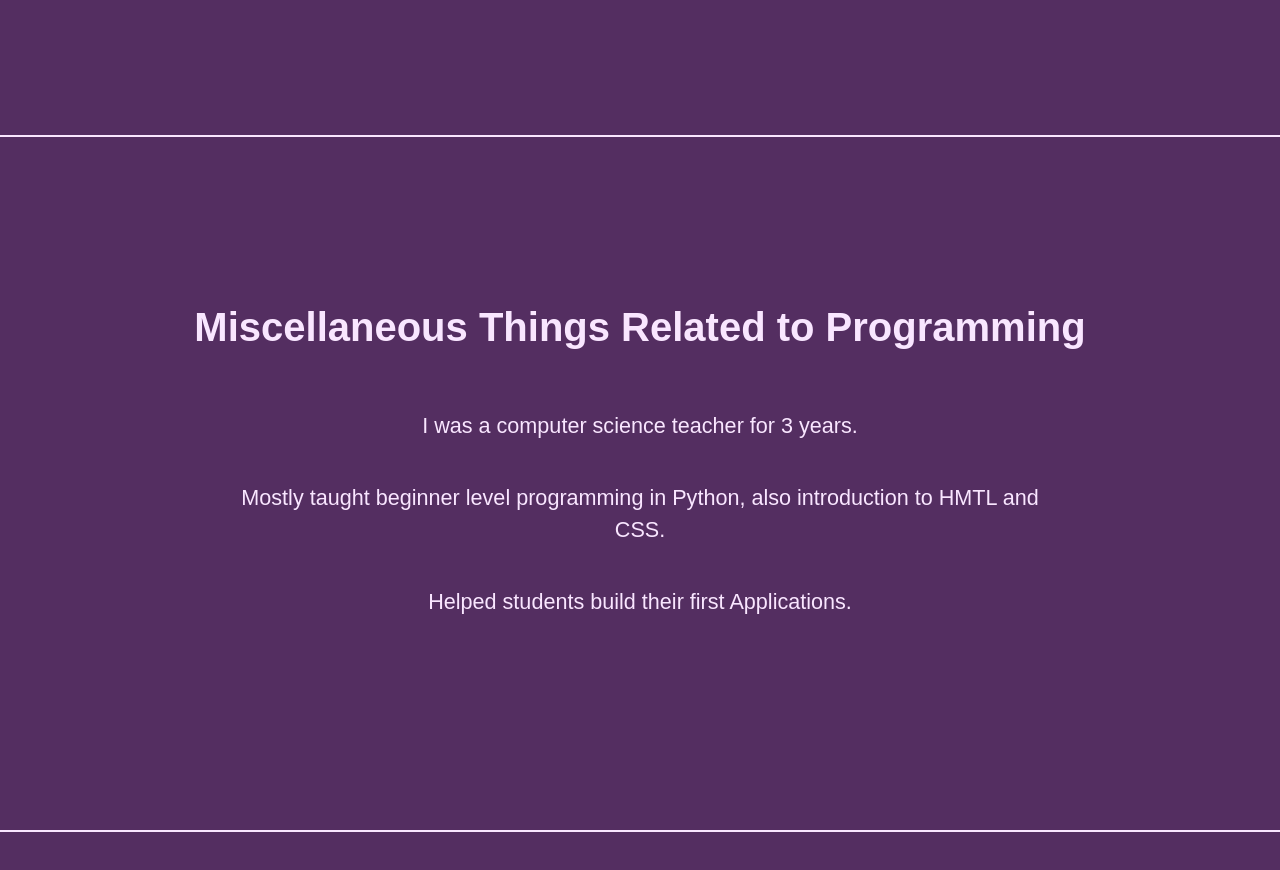
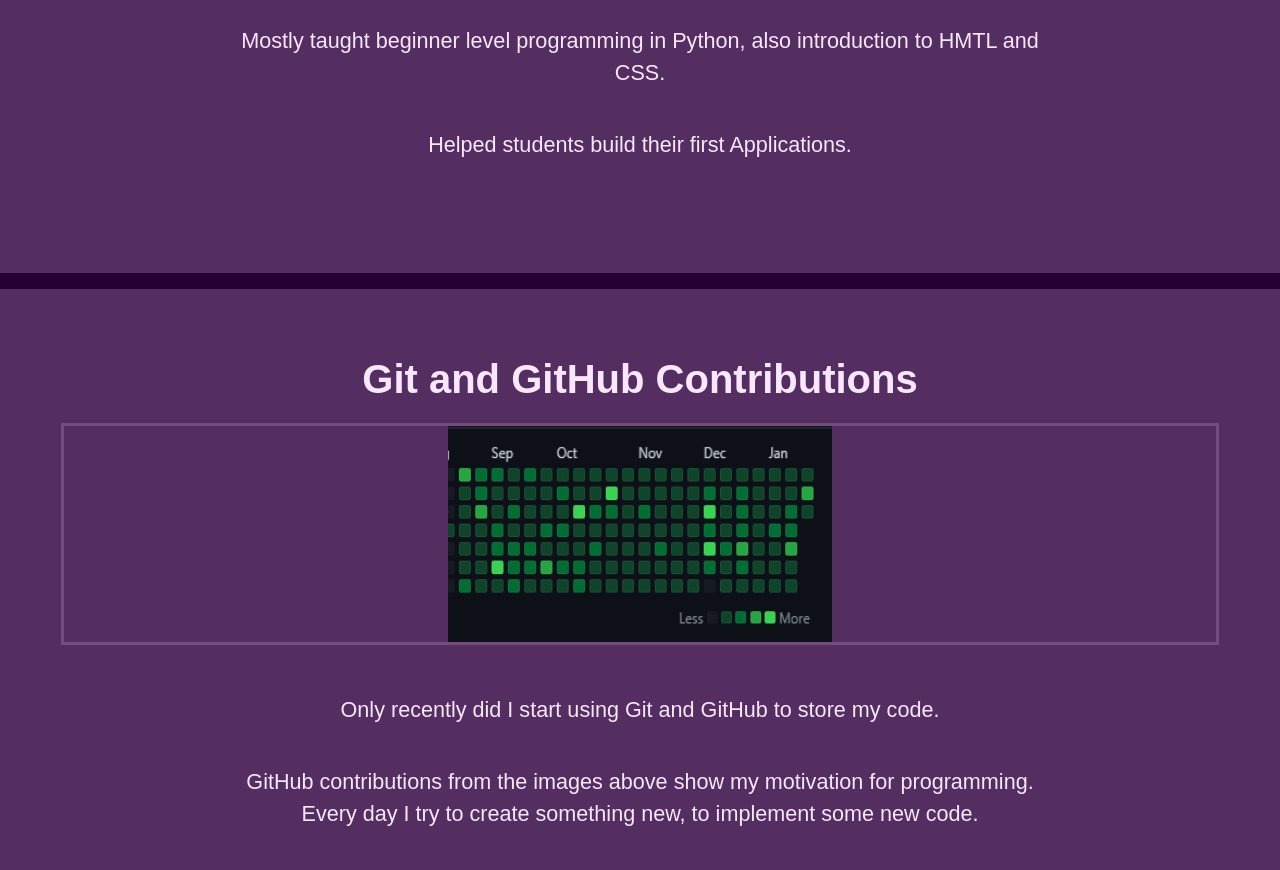
Before and after one commit to max-marschhauser/portfolio, a React (Create React App) app: page /about in a window 1280 px wide. Shown: the part 1900-2770 px from the top of the page. Built offline with nearby package versions, Linux system fonts and the light colour scheme.

Commit message:
style fixes on about page

```diff
--- a/src/data/aboutPageText.js
+++ b/src/data/aboutPageText.js
@@ -47,8 +47,7 @@ const aboutData = [
 		link: "https://github.com/max-marschhauser",
 		content: [
 			`Only recently did I start using Git and GitHub to store my code.`,
-			`GitHub contributions from the images above show my motivation for programming.`,
-			`Every day I try to create something new, to implement some new code.`,
+			`GitHub contributions from the images above show my motivation for programming. Every day I try to create something new, to implement some new code.`,
 		],
 	},
 	{
@@ -58,7 +57,7 @@ const aboutData = [
 		link: "",
 		content: [
 			`2009. - 2013. III. gymnasium in Osijek (Mathematics and Natural Sciences).`,
-			`2013. - 2018. Graduated in History and Pedagogy at the Faculty of Philosophy in Osijek .`,
+			`2013. - 2018. Graduated in History and Pedagogy at the Faculty of Philosophy in Osijek.`,
 		],
 	},
 	{
--- a/src/pages/aboutPage/aboutPage.scss
+++ b/src/pages/aboutPage/aboutPage.scss
@@ -2,12 +2,12 @@
 @use "../../assets/styles/abstracts" as abs;
 
 .aboutPage {
-	background-color: var(--color-primary-transparent);
-
 	color: var(--color-light);
 
 	h3 {
 		padding-block: clamp(1.5rem, 4vh, 3.5rem);
+
+		background-color: var(--color-primary-transparent);
 
 		font-size: clamp(1.2rem, 9vw, 2.75rem);
 		text-align: center;
@@ -15,13 +15,11 @@
 
 	&--articles {
 		article {
-			padding-block: clamp(2rem, 20vh, 10rem);
+			margin-block: clamp(0.1rem, 2vh, 1rem);
+			padding-block: clamp(1rem, 7.5vh, 5rem);
 			padding-inline: clamp(1rem, 5vw, 5rem);
-			border-block: 1px solid var(--color-light);
 
-			&:last-child {
-				border-bottom: none;
-			}
+			background-color: var(--color-primary-transparent);
 
 			header {
 				@include abs.mq(1400px, 0px) {
@@ -39,17 +37,17 @@
 			}
 
 			ul {
-				padding-block: 2rem;
+				padding-block: clamp(1rem, 4vh, 2rem);
 
 				list-style: none;
 
 				li {
 					margin: 0 auto;
-					padding-block: clamp(0.5rem, 2.5vh, 1.5rem);
+					padding-block: clamp(0.5rem, 2.5vh, 1.25rem);
 					max-width: 50rem;
 
 					font-size: clamp(1rem, 5vw, 1.35rem);
-					line-height: clamp(1.25rem, 4vh, 2rem);
+					line-height: clamp(1rem, 4vh, 2rem);
 					text-align: center;
 				}
 			}
```
